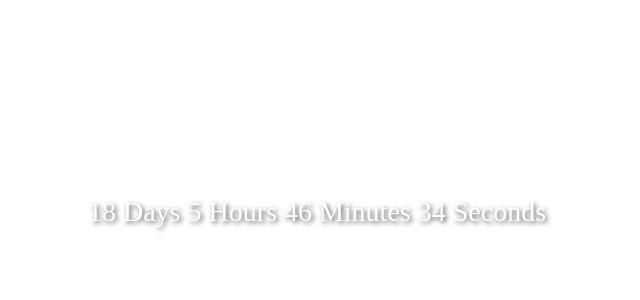
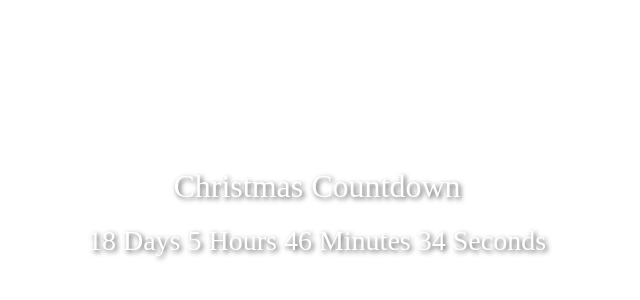
Before and after one commit to pergoons/christmas-countdown, a plain HTML site: page index.html in a window 1280 px wide. Shown: the part 188-488 px from the top of the page, without its empty margins (323-963 px from the left). Drawn offline with Linux system fonts and the light colour scheme.

Commit message:
Update index.html

```diff
--- a/index.html
+++ b/index.html
@@ -12,20 +12,28 @@
             background-size: cover;
             font-family: "Times New Roman", serif;
         }
-        .countdown-container {
+        .container {
             display: flex;
+            flex-direction: column;
             justify-content: center;
             align-items: center;
             height: 100vh;
             color: white;
+            text-shadow: 2px 2px 5px rgba(0, 0, 0, 0.7);
+        }
+        .title {
+            font-size: 32px;
+            margin-bottom: 20px;
+        }
+        .countdown {
             font-size: 28px;
-            text-shadow: 2px 2px 5px rgba(0, 0, 0, 0.7);
         }
     </style>
 </head>
 <body>
-    <div class="countdown-container">
-        <div id="countdown"></div>
+    <div class="container">
+        <div class="title">Christmas Countdown</div>
+        <div id="countdown" class="countdown"></div>
     </div>
 
     <script>
```
